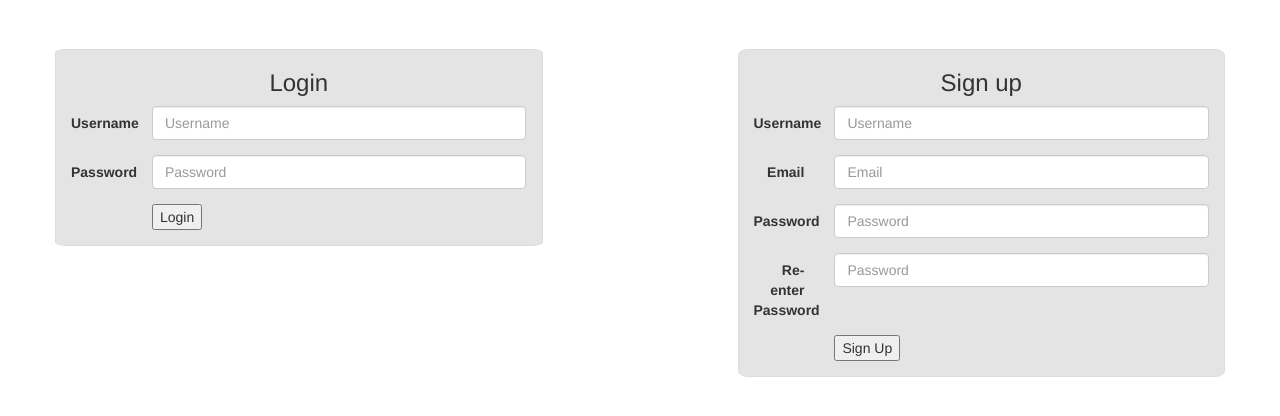
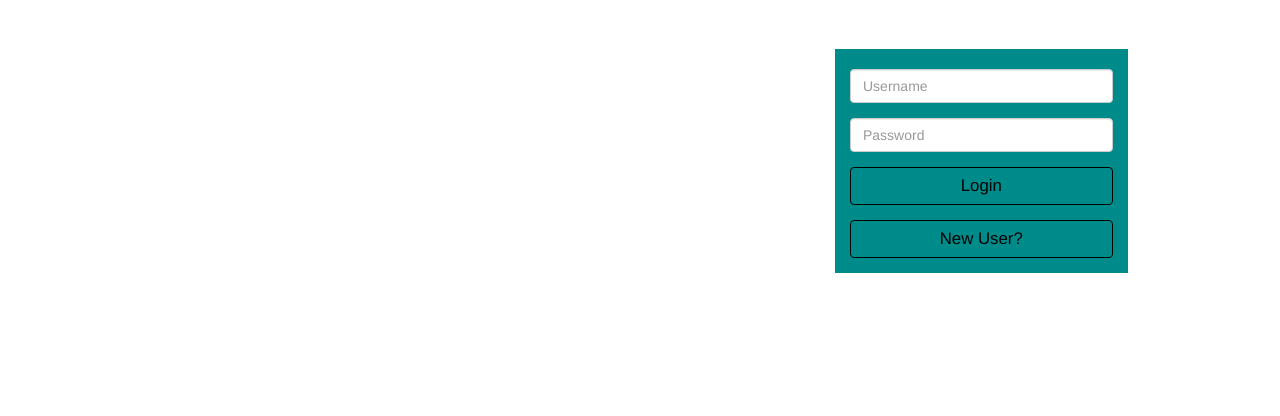
Before and after one commit to rohithpr/homepage, a Django app: page /b/login/ in a window 1280 px wide. Shown: the part 51-467 px from the top of the page. Run offline with Django 3.2, Linux system fonts and the light colour scheme; some libraries are stand-ins or nearby versions.

Commit message:
jQuery on login page + minor changes to home

```diff
--- a/bm/app/templates/login.html
+++ b/bm/app/templates/login.html
@@ -10,14 +10,28 @@
     </head>
 
     <style>
-        .box {
-            background-color: rgba(211, 211, 211, 0.6);
-            border: 1px dotted rgba(211, 211, 211, 0.95);
-            border-radius: 2%;
+        .btn{
+            background: transparent;
+            color: #F2F2F2;
+            font-size: 1.2em;
+            color: #000;
+            border: 1px solid black;
+            width: 100%;
         }
-        .box:hover {
-            background-color: rgba(211, 211, 211, 0.8);
+
+        .btn:hover{
+            background: #eead0e;
+            color: #000000;
         }
+
+        .login{
+            background-color: #008b8b;
+        }
+
+        .signup{
+            background-color:#008b8b;
+        }
+
     </style>
 
     <body>
@@ -33,89 +47,97 @@
 
         <div class="container">
             <div class="row">
-                <div class="col-lg-5 col-md-5 box">
-                    <h3 class="text-center">Login</h3>
+                <div class="login col-sm-offset-8 col-sm-3">
+                    </br>
                     <form class="form-horizontal" method="post" action="/b/verify/">
                         {% csrf_token %}
                         <div class="form-group">
-                            <label class="control-label col-sm-2" for="email">Username </label>
-                            <div class="col-sm-10">
+                            <div class="col-sm-12">
                                 <input type="text" class="form-control" name="username" placeholder="Username"/>
                             </div>
                         </div>
                         <div class="form-group">
-                            <label class="control-label col-sm-2" for="pwd">Password</label>
-                            <div class="col-sm-10">
+                            <div class="col-sm-12">
                                 <input type="password" class="form-control" name="password" placeholder="Password">
                             </div>
                         </div>
-<!--                         <div class="form-group">
-                            <div class="col-sm-offset-2 col-sm-10">
-                                <div class="checkbox">
-                                    <label><input type="checkbox"> Remember me</label>
-                                </div>
+                        <div class="form-group">
+                            <div class="col-xs-12">
+                                <input type="submit" value="Login" class="btn"/>
                             </div>
-                        </div> -->
+                        </div>
                         <div class="form-group">
-                            <div class="col-sm-offset-2 col-sm-10">
-                           	    <input type="submit" value="Login"/>
+                            <div class="new_user col-xs-12">
+                                <input type="button" value="New User?" class="btn"/>
                             </div>
                         </div>
                     </form>
                 </div>
 
-                <div class="col-lg-2 col-md-2">
-                <!-- Just to leave some space between Login and Sign Up -->
-                </div>
-
-                <div class="col-lg-5 col-md-5 box">
-                    <h3 class="text-center">Sign up</h3>
+                <div class="signup col-sm-offset-8 col-sm-3">
+                    </br>
                     <form class="form-horizontal" method="post" action="/b/add_user/">
                   	    {% csrf_token %}
                         <div class="form-group">
-                            <label class="control-label col-sm-2" for="text">Username</label>
-                            <div class="col-sm-10">
+                            <div class="col-sm-12">
                                 <input type="text" class="form-control" name="username" placeholder="Username">
                             </div>
                         </div>
 
                         <div class="form-group">
-                            <label class="control-label col-sm-2" for="email">Email</label>
-                            <div class="col-sm-10">
-                                <input type="email" class="form-control" name="email" placeholder="Email">
-                            </div>
-                        </div>
-
-                        <div class="form-group">
-                            <label class="control-label col-sm-2" for="pwd">Password</label>
-                            <div class="col-sm-10">
+                            <div class="col-sm-12">
                                 <input type="password" class="form-control" name="password" placeholder="Password">
                             </div>
                         </div>
 
                         <div class="form-group">
-                            <label class="control-label col-sm-2" for="pwd">Re-enter Password</label>
-                            <div class="col-sm-10">
-                                <input type="password" class="form-control" name="repassword" placeholder="Password">
+                            <div class="col-sm-12">
+                                <input type="password" class="form-control" name="repassword" placeholder="Re-enter password">
                             </div>
                         </div>
 
-<!--                         <div class="form-group">
-                            <div class="col-sm-offset-2 col-sm-10">
-                                <div class="checkbox">
-                                    <label><input type="checkbox"> Remember me</label>
-                                </div>
+                        <div class="form-group">
+                            <div class="col-xs-12">
+                                <input type="submit" value="Sign Up" class="btn"/>
                             </div>
-                        </div> -->
-
+                        </div>
                         <div class="form-group">
-                            <div class="col-sm-offset-2 col-sm-10">
-                                <input type="submit" value="Sign Up"/>
+                            <div class="old_user col-xs-12">
+                                <input type="button" value="Old User?" class="btn"/>
                             </div>
                         </div>
                     </form>
                 </div>
             </div>
         </div>
+        <script type="text/javascript">
+            $(document).ready( function(){
+                $('.signup').hide();
+
+                $('.new_user').click( function(){
+                    $login = $('.login');
+                    $login.toggle();
+                    var username = $login.find('input[name=username]').val();
+                    var password = $login.find('input[name=password]').val();
+
+                    $signup = $('.signup');
+                    $signup.toggle();
+                    $signup.find('input[name=username]').val(username);
+                    $signup.find('input[name=password]').val(password);
+                });
+
+                $('.old_user').click( function(){
+                    $signup = $('.signup');
+                    $signup.toggle();
+                    var username = $signup.find('input[name=username]').val();
+                    var password = $signup.find('input[name=password]').val();
+
+                    $login = $('.login');
+                    $login.toggle();
+                    $login.find('input[name=username]').val(username);
+                    $login.find('input[name=password]').val(password);
+                });
+            });
+        </script>
     </body>
 </html>
```
